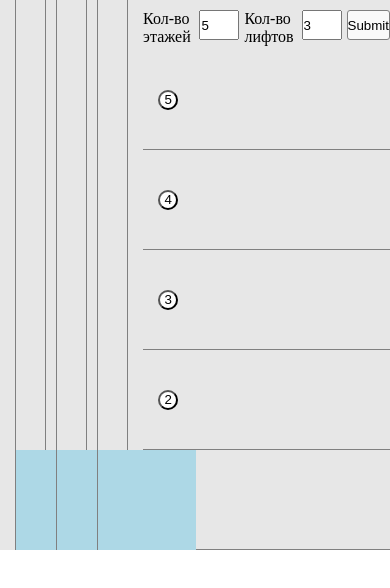
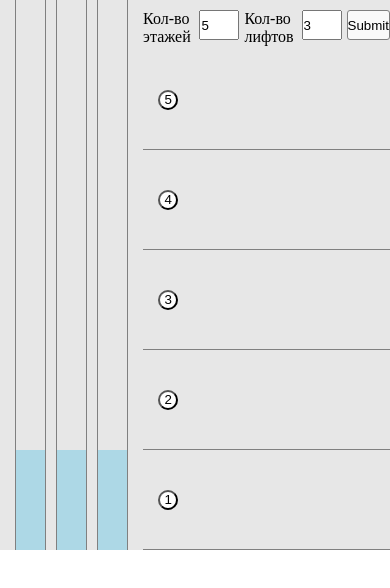
Before and after one commit to xenoxil/VueLift, a Vue app: page / in a window 390 px wide. Shown: the top 588 px of the page. Built offline with nearby package versions, Linux system fonts and the light colour scheme.

Commit message:
сделать адаптивный по ширине лифт

```diff
--- a/src/App.vue
+++ b/src/App.vue
@@ -165,7 +165,7 @@ export default {
         </p>
       </div>
     </div>
-    <div class="container" :style="{ width: 100 }">
+    <div class="container" >
       <div class="floor" v-for="floor in floors">
         <button
           class="lift__btn"
@@ -253,15 +253,13 @@ export default {
 .lift__shaft {
   margin-left: 10px;
   width: 100px;
+  max-width: 100px;
   border-left: 1px solid gray;
   border-right: 1px solid gray;
   position: relative;
 }
 .lift__shaft:first-of-type {
   margin-left: 0;
-}
-.lift__shaft_full {
-  background-color: lightblue;
 }
 .lift__btn {
   margin: auto 0 auto 15px;
@@ -278,7 +276,7 @@ export default {
   left: 0px;
   bottom: 0px;
   background-color: lightblue;
-  width: 97.5px;
+  width: 100%;
   height: 100px;
   display: flex;
 }
```
